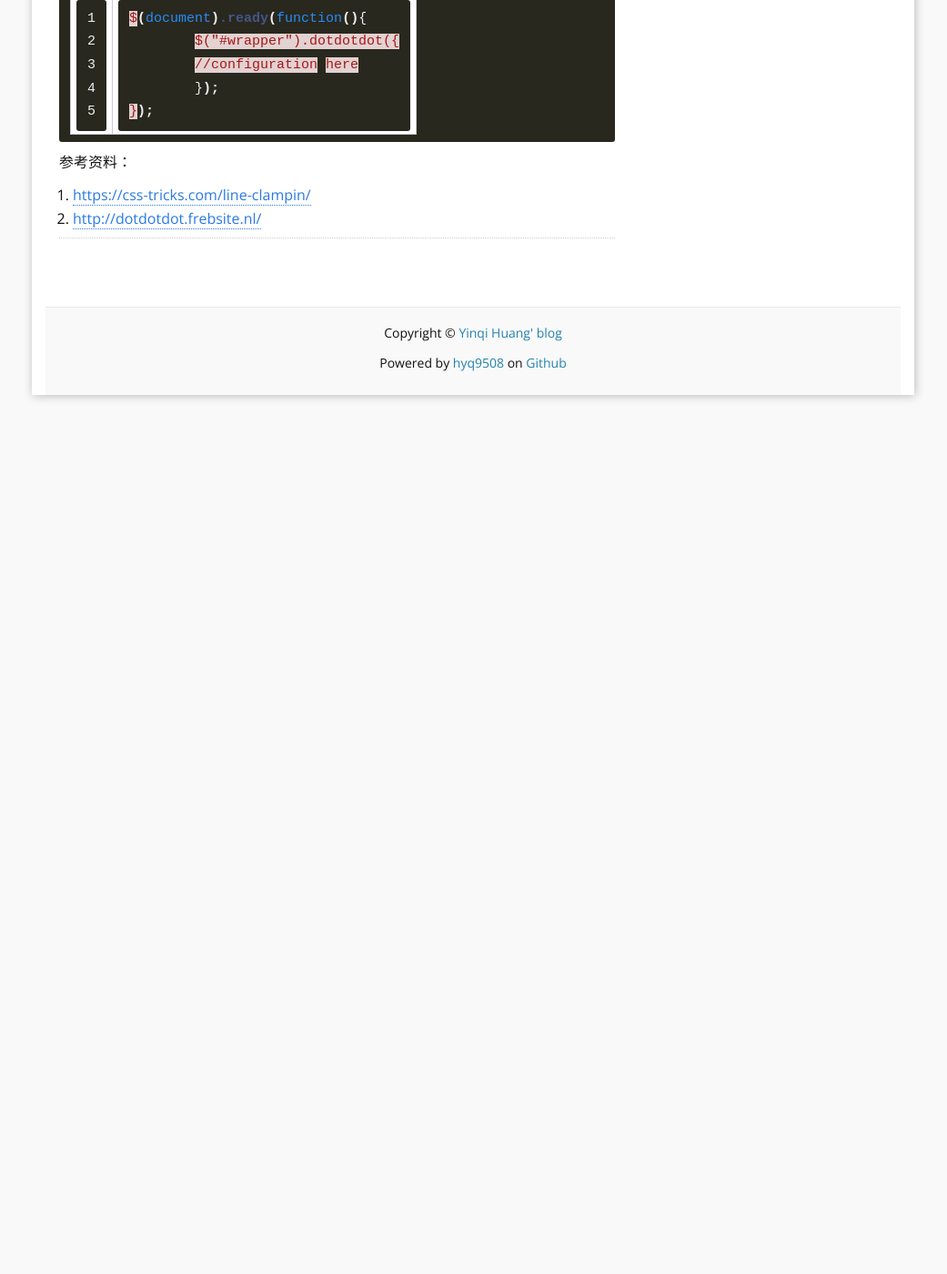
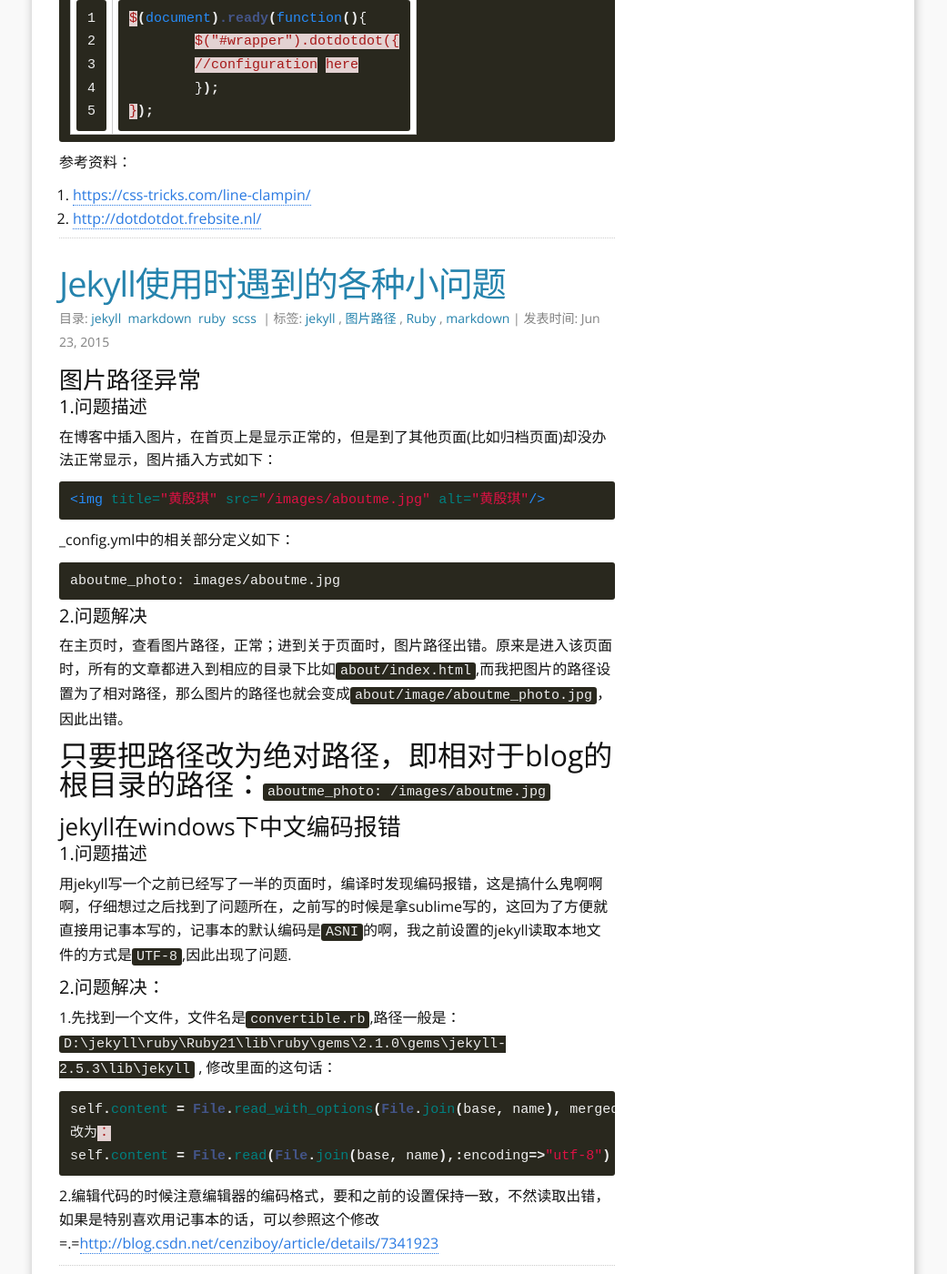
Before and after one commit to hyq9508/hyq.github.io, a Jekyll site: the page built from index.html, in a window 1280 px wide and 1400 px high, scrolled down 2321 px. Shown: the whole window at 91% size, without its empty margins (120-1161 px from the left). Built offline with Jekyll 4.4.1, drawn with Linux system fonts in a browser that asks for light colours; the list of posts is cut into pages by our own code; before the commit the page ends 2785 px from its top, so only the background shows below that; some of the changed text lies outside the part shown.

Commit message:
fixed some problems and add a artical

```diff
--- a/_config.yml
+++ b/_config.yml
@@ -1,7 +1,7 @@
 ### Site info:
 title: Yinqi Huang' blog
-tagline: Have a big dream!
-author: Yinqi Huang
+tagline: 好好努力，天天学习!
+author: 黄殷琪
 email: hyq9508@gmail.com
 description: "Have a big dream!" # You can edit this line in _config.yml. It will appear in your document head meta and in your feed.xml site description
 keywords: "web html css js jquery"
@@ -13,7 +13,7 @@ locale: en_US
 github_username:  hyq9508
 disqus_shortname: hyq
 aboutme: 一个没事儿就喜欢出去旅游出去浪的程序媛 # these are shown on aboutme-sidebar.
-aboutme_photo: images/aboutme.jpg # your photo.
+aboutme_photo: /images/aboutme.jpg # your photo.
 
 
 ### Site setting:
--- a/_includes/head.html
+++ b/_includes/head.html
@@ -22,8 +22,8 @@
 
 <link rel="stylesheet" href="{{ "/css/main.css" | prepend: site.baseurl }}">
 <link rel="canonical" href="{{ page.url | replace:'index.html','' |  prepend: site.url }}">
-<link rel="alternate" type="application/atom+xml" title="{{ site.title }}" href="{{ "/feed.xml" | prepend: site.url }}" />
-
+<!--<link rel="alternate" type="application/atom+xml" title="{{ site.title }}" href="{{ "/feed.xml" | prepend: site.url }}" />
+-->
 <script src="http://cdn.mathjax.org/mathjax/latest/MathJax.js?config=TeX-AMS-MML_HTMLorMML"></script>
 
 
--- /dev/null
+++ b/_posts/2015-06-23-Jekyll-tips.md
@@ -0,0 +1,82 @@
+---
+layout: post
+title: Jekyll使用时遇到的各种小问题
+publish: true
+modified: 2015-06-23
+categories: [jekyll, markdown, ruby, scss]
+tags:
+   - jekyll
+   - 图片路径
+   - Ruby
+   - markdown
+comment: true
+---
+
+###图片路径异常
+
+####1.问题描述
+
+在博客中插入图片，在首页上是显示正常的，但是到了其他页面(比如归档页面)却没办法正常显示，图片插入方式如下：
+
+{% highlight html %}
+<img title="{{site.author}}" src="{{site.aboutme_photo}}" alt="{{site.author}}"/>
+{% endhighlight %}
+
+_config.yml中的相关部分定义如下：
+
+{% highlight Bash shell script %}
+aboutme_photo: images/aboutme.jpg
+{% endhighlight %}
+
+####2.问题解决
+
+在主页时，查看图片路径，正常；进到关于页面时，图片路径出错。原来是进入该页面时，所有的文章都进入到相应的目录下比如<code>about/index.html</code>,而我把图片的路径设置为了相对路径，那么图片的路径也就会变成<code>about/image/aboutme_photo.jpg</code>，因此出错。
+
+只要把路径改为绝对路径，即相对于blog的根目录的路径：<code>aboutme_photo: /images/aboutme.jpg</code>
+---------------------------------------------------------
+###jekyll在windows下中文编码报错
+
+####1.问题描述
+
+用jekyll写一个之前已经写了一半的页面时，编译时发现编码报错，这是搞什么鬼啊啊啊，仔细想过之后找到了问题所在，之前写的时候是拿sublime写的，这回为了方便就直接用记事本写的，记事本的默认编码是<code>ASNI</code>的啊，我之前设置的jekyll读取本地文件的方式是<code>UTF-8</code>,因此出现了问题.
+
+####2.问题解决：
+
+1.先找到一个文件，文件名是<code>convertible.rb</code>,路径一般是：<code>D:\jekyll\ruby\Ruby21\lib\ruby\gems\2.1.0\gems\jekyll-2.5.3\lib\jekyll</code> ,
+修改里面的这句话：
+
+{% highlight java %}
+self.content = File.read_with_options(File.join(base, name), merged_file_read_opts(opts))
+改为：
+self.content = File.read(File.join(base, name),:encoding=>"utf-8")
+{% endhighlight %}
+
+2.编辑代码的时候注意编辑器的编码格式，要和之前的设置保持一致，不然读取出错，如果是特别喜欢用记事本的话，可以参照这个修改=.=[http://blog.csdn.net/cenziboy/article/details/7341923](http://blog.csdn.net/cenziboy/article/details/7341923)
+
+---------------------------------------------------------
+
+###ruby编译scss出现invalid GBK错误
+
+####问题描述：
+
+在windows7上面，通过ruby编译scss时，发现编译报错，内容如下：
+
+{% highlight Bash shell %}
+Conversion error: Jekyll::Converters::Scss encountered an error while converting 'css/main.scss':
+                         Invalid GBK character "\xE3" on line 315
+{% endhighlight %}
+
+虽然给出来了报错的原因，但是尼玛，main.scss总共也没有315行啊，而且并没有中文注释什么的。查找一番之后才发现，这里编译器报错的位置不一定是scss中的位置，也有可能是你在scss中引用了其他库中含有中文字符。我在scss中引入了字体文件，文件中包含了中文字符
+
+####解决办法：
+
+1.在ruby的安装目录下找到engine.rb文件，目录格式如<code> D:\ruby\Ruby21\lib\ruby\gems\2.1.0\gems\sass-3.4.15\lib\sass</code>在文件中添加一行<code>Encoding.default_external = Encoding.find('utf-8')</code> 在require语句结束处，如：
+
+{% highlight css %}
+require 'sass/media'
+require 'sass/supports'
+module Sass
+Encoding.default_external = Encoding.find('utf-8')
+{% endhighlight %}
+
+2.在scss文件的头部加一行@charset "utf-8"
--- a/_posts/2015-06-24-Mutiline-text-overflow.md
+++ b/_posts/2015-06-24-Mutiline-text-overflow.md
@@ -16,7 +16,7 @@ comment: true
 
 ##2.多行文本溢出显示
 
-###Webkit浏览器或移动端
+###1.Webkit浏览器或移动端
 
 在webkit为内核的浏览器或移动端（绝大部分是webkit内核的浏览器）的页面实现比较简单，可以直接使用似有的css扩展属性<code>-webkit-line-clamp</code>,该属性的作用是用来限制块元素显示文本的行数，使用时还要结合其他属性，如下：
 
@@ -26,7 +26,7 @@ comment: true
 使用例子：
 <iframe width="100%" height="300" src="//jsfiddle.net/donqi/j2do1o9o/embedded/result,css,html,js/" allowfullscreen="allowfullscreen" frameborder="0"></iframe>
 
-###使用::after伪元素实现
+###2.使用::after伪元素实现
 
 这个办法可以跨浏览器兼容，使用::after伪元素在文本后添加一个省略号(...),看起来效果是还可以的
 使用例子：
@@ -39,9 +39,9 @@ comment: true
 3. 注意要给<code>::after</code>的内容添加一个背景色，可以父元素的背景色一样，也可以用一个渐变色做背景，效果更好（PS：我的例子透明度还不太恰当，可以再调）
 4. IE8中要将<code>::after</code>改为<code>:after</code>，IE6.7中不能显示content的内容，需在内容中加入一个标签，比如<span>...</span>
 
-###JS模拟实现
+###3.JS模拟实现
 
-####Clamp.js
+####1.Clamp.js
 
 下载地址：[https://github.com/josephschmitt/Clamp.js](https://github.com/josephschmitt/Clamp.js "github下载地址")
 
@@ -52,7 +52,7 @@ var module = document.getElementById("clamp-this-module");
 $clamp(module, {clamp: 2});
 {% endhighlight %}
 
-####JQuery.dotdotdot
+####2.JQuery.dotdotdot
 
 下载地址：[https://github.com/BeSite/jQuery.dotdotdot或http://dotdotdot.frebsite.nl/](https://github.com/BeSite/jQuery.dotdotdot或http://dotdotdot.frebsite.nl/, "下载及详细文档下载")
 
```
Also changed, not shown: feed.xml (deleted, +0 -31 lines).
